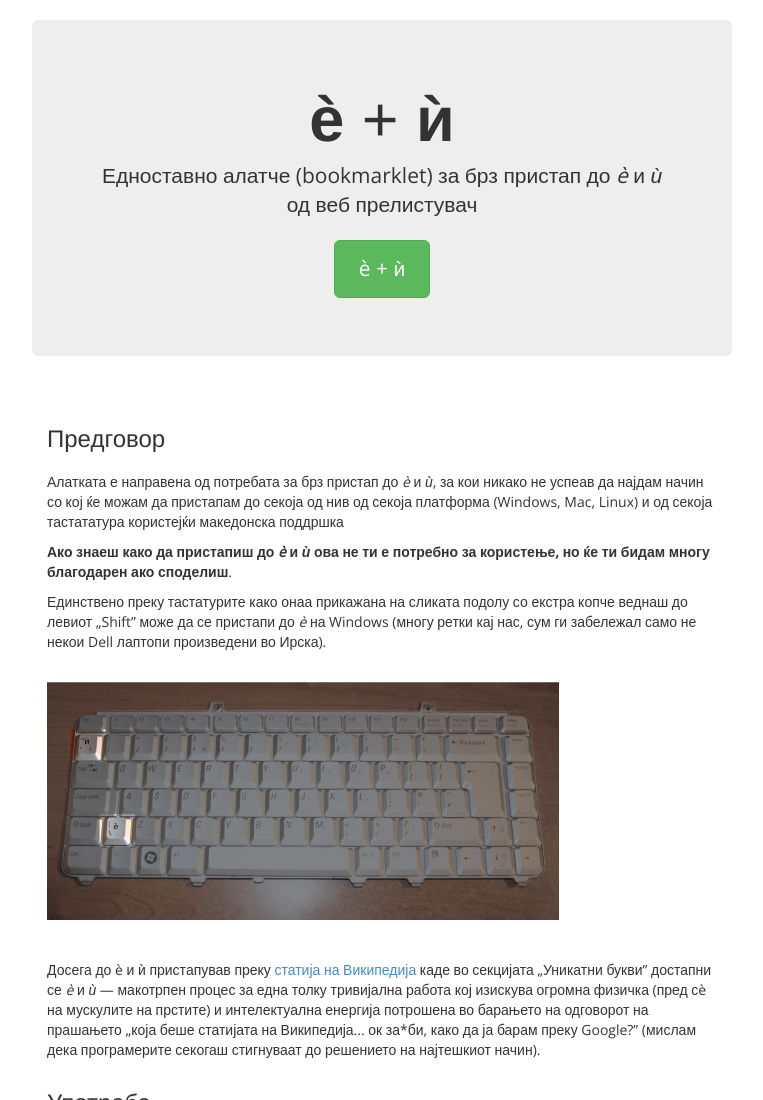
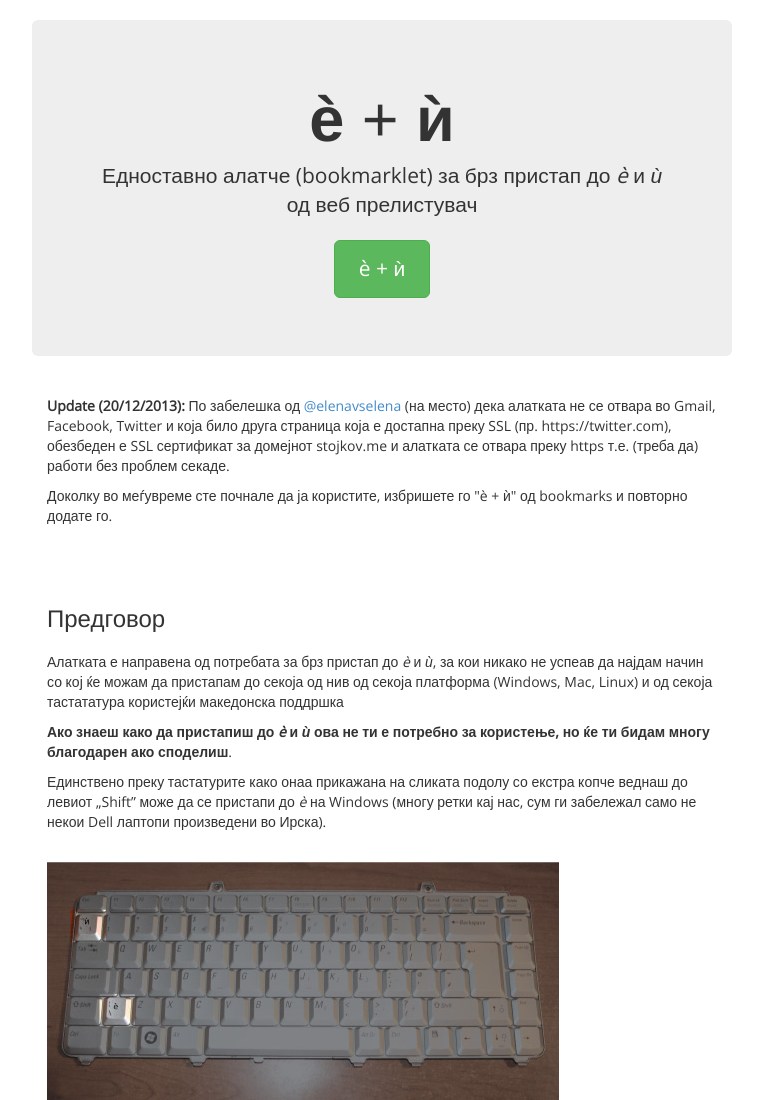
Before and after one commit to van100j/mkboard, a website: page index.html in a window 1280 px wide. Shown: the top 1100 px of the page, without its empty margins (258-1021 px from the left). Drawn offline with nearby package versions, Linux system fonts and the light colour scheme.

Commit message:
ssl loaded resources

```diff
--- a/index.html
+++ b/index.html
@@ -31,6 +31,15 @@
 
         <p><a class="btn btn-lg btn-success" href='javascript:(function(){var a=document,b,c;(b=a.getElementById("mkkb-wrapper"))?b.classList.remove("mkkb-hide"):(b=a.createElement("script"),c=a.body,a=a.location,b.setAttribute("src","https://stojkov.me/mk-keyboard/js/mkb-loader.js?r="+encodeURIComponent(a.href)+"&t="+(new Date).getTime()),c.appendChild(b))})();' role="button">è + ѝ</a><!-- ← Повлечете го во <i>bookmark bar</i--></p>
       </div>
+
+    <div class="row marketing">
+        <div class="col-lg-12">
+            <p><b>Update (20/12/2013):</b> По забелешка од <a href="https://twitter.com/elenavselena" target="_blank">@elenavselena</a> (на место) дека алатката не се отвара во Gmail, Facebook, Twitter и која било друга страница која е достапна преку SSL (пр. https://twitter.com), обезбеден е SSL сертификат за домејнот stojkov.me и алатката се отвара преку https т.е. (треба да) работи без проблем секаде.</p>
+            <p>
+            Доколку во меѓувреме сте почнале да ја користите, избришете го "è + ѝ" од bookmarks и повторно додате го.
+                </p>
+        </div>
+    </div>
 
       <div class="row marketing">
         <div class="col-lg-12">
```
